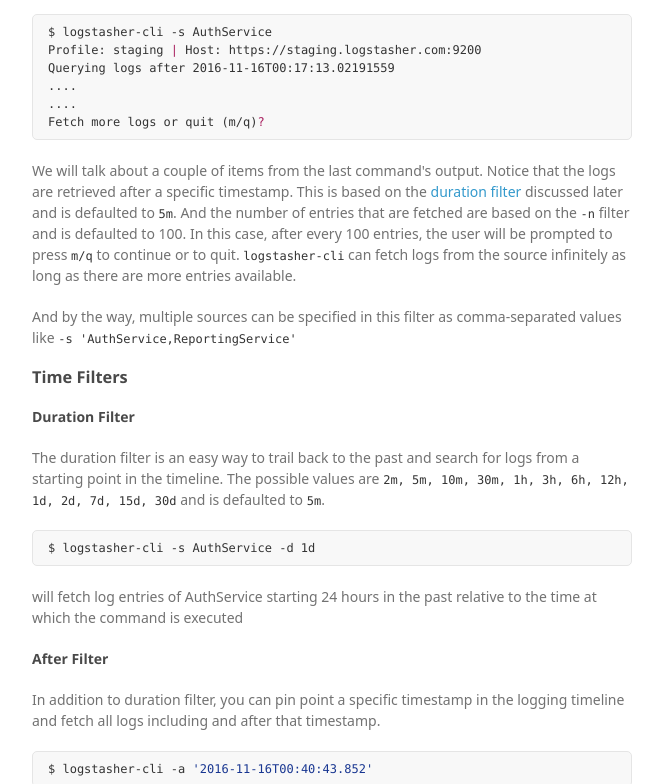
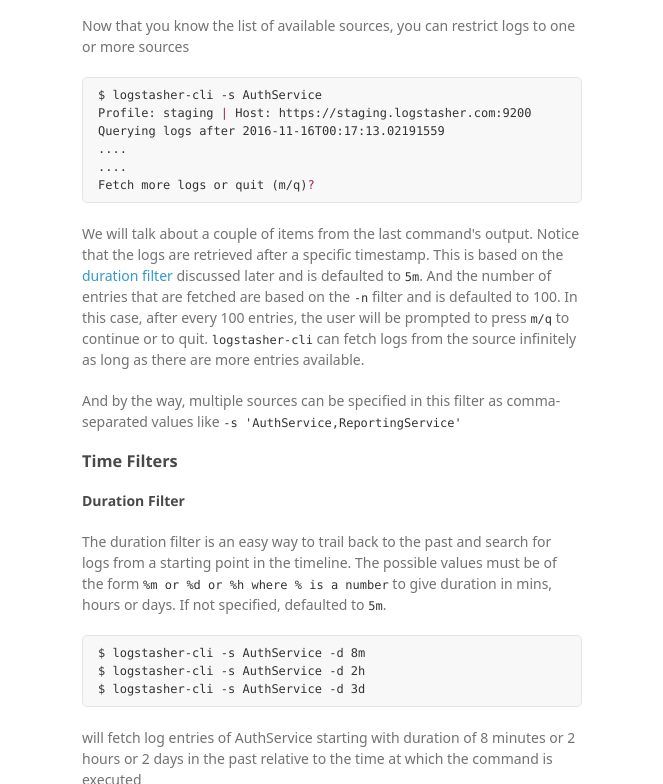
Before and after one commit to varlogs/logstasher-cli, a plain HTML site: page index.html in a window 1280 px wide. Shown: the part 2016-2800 px from the top of the page, without its empty margins (488-1151 px from the left). Drawn offline with Linux system fonts and the light colour scheme; a web font is replaced by a local one.

Commit message:
Create gh-pages branch via GitHub

```diff
--- a/index.html
+++ b/index.html
@@ -22,7 +22,8 @@
 
 
         <ul>
-
+          <li><a href="https://github.com/varlogs/logstasher-cli/zipball/master">Download <strong>ZIP File</strong></a></li>
+          <li><a href="https://github.com/varlogs/logstasher-cli/tarball/master">Download <strong>TAR Ball</strong></a></li>
           <li><a href="https://github.com/varlogs/logstasher-cli">View On <strong>GitHub</strong></a></li>
         </ul>
       </header>
@@ -137,11 +138,13 @@
 <h4>
 <a id="duration-filter" class="anchor" href="#duration-filter" aria-hidden="true"><span aria-hidden="true" class="octicon octicon-link"></span></a>Duration Filter</h4>
 
-<p>The duration filter is an easy way to trail back to the past and search for logs from a starting point in the timeline. The possible values are <code>2m, 5m, 10m, 30m, 1h, 3h, 6h, 12h, 1d, 2d, 7d, 15d, 30d</code> and is defaulted to <code>5m</code>. </p>
+<p>The duration filter is an easy way to trail back to the past and search for logs from a starting point in the timeline. The possible values must be of the form <code>%m or %d or %h where % is a number</code> to give duration in mins, hours or days. If not specified, defaulted to <code>5m</code>. </p>
 
-<div class="highlight highlight-source-shell"><pre>$ logstasher-cli -s AuthService -d 1d</pre></div>
+<div class="highlight highlight-source-shell"><pre>$ logstasher-cli -s AuthService -d 8m
+$ logstasher-cli -s AuthService -d 2h
+$ logstasher-cli -s AuthService -d 3d</pre></div>
 
-<p>will fetch log entries of AuthService starting 24 hours in the past relative to the time at which the command is executed</p>
+<p>will fetch log entries of AuthService starting with duration of  8 minutes or 2 hours or 2 days in the past relative to the time at which the command is executed</p>
 
 <h4>
 <a id="after-filter" class="anchor" href="#after-filter" aria-hidden="true"><span aria-hidden="true" class="octicon octicon-link"></span></a>After Filter</h4>
--- a/stylesheets/styles.css
+++ b/stylesheets/styles.css
@@ -108,7 +108,7 @@
 }
 
 .wrapper {
-  width:960px;
+  width:860px;
   margin:0 auto;
 }
 
@@ -224,7 +224,7 @@
 }
 
 section {
-  width:600px;
+  width:500px;
   float:right;
   padding-bottom:50px;
 }
```
Also changed, not shown: params.json (+1 -1 lines).
